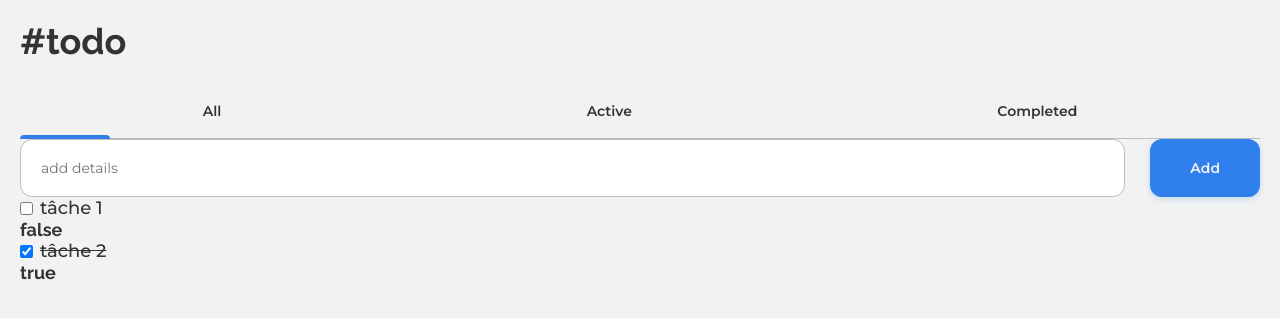
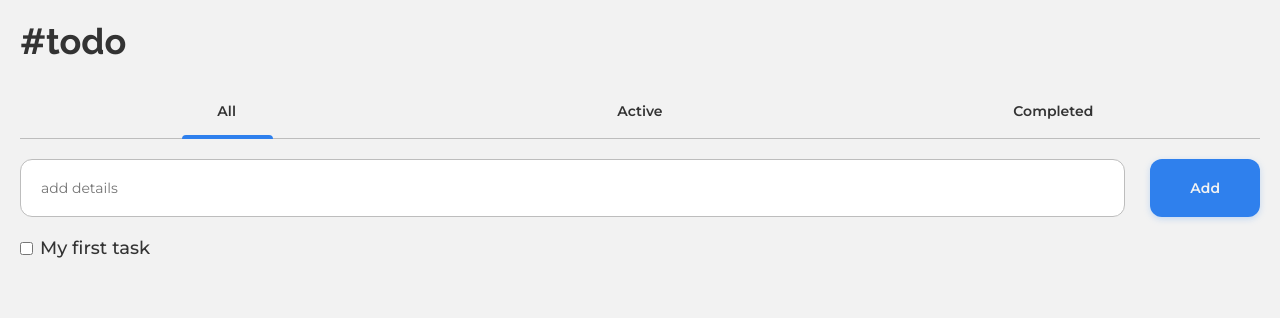
Before and after one commit to MinsterRobin/vue-todolist, a Vue app: page / in a window 1280 px wide. Shown: the top 318 px of the page. Built offline with nearby package versions, Linux system fonts and the light colour scheme.

Commit message:
Functionnal V1 Animated TabsBar

```diff
--- a/src/components/molecules/TabsBar.vue
+++ b/src/components/molecules/TabsBar.vue
@@ -1,21 +1,33 @@
 <template>
     <div class="tabsbar">
         <div class="tabsbar__titles">
-            <p class="tabsbar__title">All</p>
-            <p class="tabsbar__title">Active</p>
-            <p class="tabsbar__title">Completed</p>
+            <p class="tabsbar__title" @click="this.$store.commit('setActiveFilter', 'All')">All</p>
+            <p class="tabsbar__title" @click="this.$store.commit('setActiveFilter', 'Active')">Active</p>
+            <p class="tabsbar__title" @click="this.$store.commit('setActiveFilter', 'Completed')">Completed</p>
         </div>
 
-        <div class="tabsbar__tab-selector-container">
-            <div class="tabsbar__tab-selector"/>
-            <div class="tabsbar__hr"/>
+        <div class="tab-selector">
+            <div class="tab-selector__container">
+                <transition-group name="translation">
+                    <div class="tab-selector__placeholder1" v-bind:class="getActiveFilter"/>
+                    <div class="tab-selector__placeholder2" v-bind:class="getActiveFilter"/>
+                    <div class="tab-selector__selector" v-bind:class="getActiveFilter"/>
+                </transition-group>
+            </div>
+            <div class="tab-selector__hr"/>
         </div>
     </div>
 </template>
 
 <script>
     export default {
-        name: "TabsBar"
+        name: "TabsBar",
+        computed: {
+            getActiveFilter() {
+                console.log(this.$store.state.activeFilter);
+                return this.$store.state.activeFilter;
+            }
+        }
     }
 </script>
 
@@ -33,6 +45,8 @@
         }
 
         &__title {
+            width: 90px;
+            text-align: center;
             cursor: pointer;
 
             font: {
@@ -41,17 +55,15 @@
                 size: $font-size-s;
             }
         }
+    }
 
-        &__tab-selector-container {
-            position: relative;
-        }
+    .tab-selector {
+        position: relative;
 
-        &__tab-selector {
-            z-index: 10;
-            width: 90px;
-            background-color: $color-primary;
-            height: 4px;
-            border-radius: 4px 4px 0 0;
+        &__container {
+            width: 100%;
+            display: flex;
+            justify-content: space-around;
         }
 
         &__hr {
@@ -62,5 +74,62 @@
             height: 0;
             border-top: 1px solid $color-secondary;
         }
+
+        &__selector {
+            z-index: 10;
+            width: 91px;
+            background-color: $color-primary;
+            height: 4px;
+            border-radius: 4px 4px 0 0;
+        }
+
+        &__placeholder1, &__placeholder2 {
+            z-index: 10;
+            width: 90px;
+            background-color: transparent;
+            height: 4px;
+            border-radius: 4px 4px 0 0;
+        }
+
+        .All {
+            order: 1;
+        }
+
+        .Active {
+            order: 2;
+        }
+
+        .Completed {
+            order: 3;
+        }
+
+        &__placeholder1.All {
+            order: 2;
+        }
+
+        &__placeholder2.All{
+            order: 3;
+        }
+
+        &__placeholder1.Active {
+            order: 1;
+        }
+
+        &__placeholder2.Active{
+            order: 3;
+        }
+
+        &__placeholder1.Completed {
+            order: 1;
+        }
+
+        &__placeholder2.Completed{
+            order: 2;
+        }
     }
+
+    .translation-move {
+        transition: transform .5s ease-out;
+    }
+
 </style>
--- a/src/components/organisms/TodoList.vue
+++ b/src/components/organisms/TodoList.vue
@@ -2,10 +2,9 @@
     <div class="todolist">
         <TabsBar />
         <TaskAdder @update="ok($event)" @add="addTask($event)"/>
-        <div v-for="(task, index) in getTasks" :key="index" class="todolist__tasks">
+        <div v-for="(task, index) in getFilteredTasks" :key="index" class="todolist__tasks">
             <div>
                 <TodoTask :task-text="task.content" :completed="task.completed" @update="completeTask($event, index)" />
-                <p>{{task.completed}}</p>
             </div>
         </div>
     </div>
@@ -42,9 +41,25 @@
             }
         },
         computed: {
-            getTasks() {
+            getFTasks() {
                 return this.$store.state.tasks;
+            },
+            getFilteredTasks() {
+                let tasks = this.$store.state.tasks;
+                let filter = this.$store.state.activeFilter;
+
+                switch (filter) {
+                    case "All":
+                        return tasks;
+                    case "Active":
+                        return tasks.filter(task => task.completed === false);
+                    case "Completed":
+                        return tasks.filter(task => task.completed === true);
+                    default:
+                        return tasks;
+                }
             }
+
         },
     }
 </script>
@@ -54,6 +69,7 @@
         display: flex;
         flex-direction: column;
         width: 100%;
+        gap: 20px;
 
         &__tasks {
             display: flex;
--- a/src/store.js
+++ b/src/store.js
@@ -6,24 +6,36 @@ const store = createStore({
         return {
             tasks: [
                 {
-                    content: "tâche 1",
+                    content: "My first task",
                     completed: false,
-                },
-                {
-                    content: "tâche 2",
-                    completed: true,
-                },
-            ]
+                }
+            ],
+            activeFilter: "All"
         }
     },
     mutations: {
         addTask (state, payload) {
-
             state.tasks = [...state.tasks, {content: payload, completed: false}];
         },
         completeTask (state, payload) {
             state.tasks[payload.taskIndex].completed = payload.completed;
-        }
+        },
+        setActiveFilter(state, payload) {
+            state.activeFilter = payload;
+        },
+        // getFilteredTasks(state, payload) {
+        //     switch (payload) {
+        //         case "All":
+        //             return state.tasks;
+        //         case "Active":
+        //             return state.tasks.filter(task => task.completed === false);
+        //         case "Completed":
+        //             return state.tasks.filter(task => task.completed === true);
+        //         default:
+        //             return state.tasks;
+        //     }
+        // }
+
     }
 });
 
```
